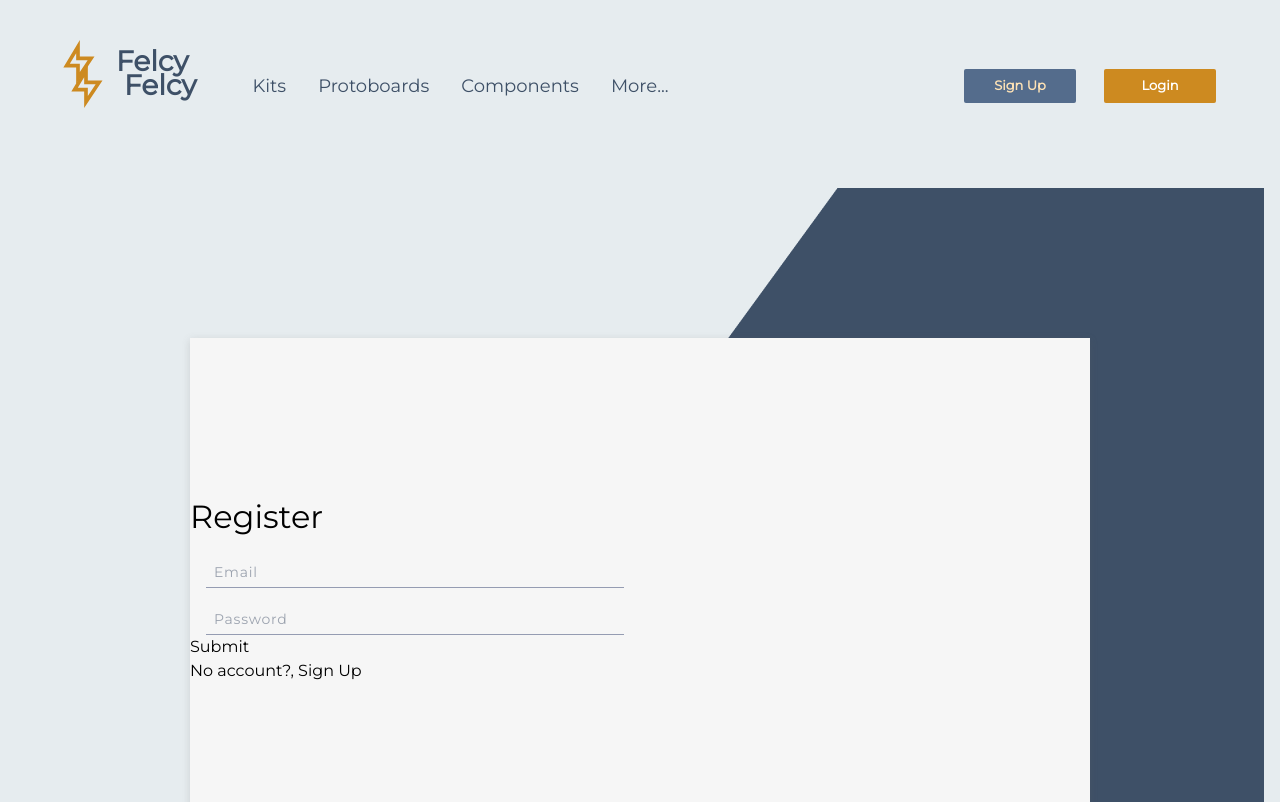
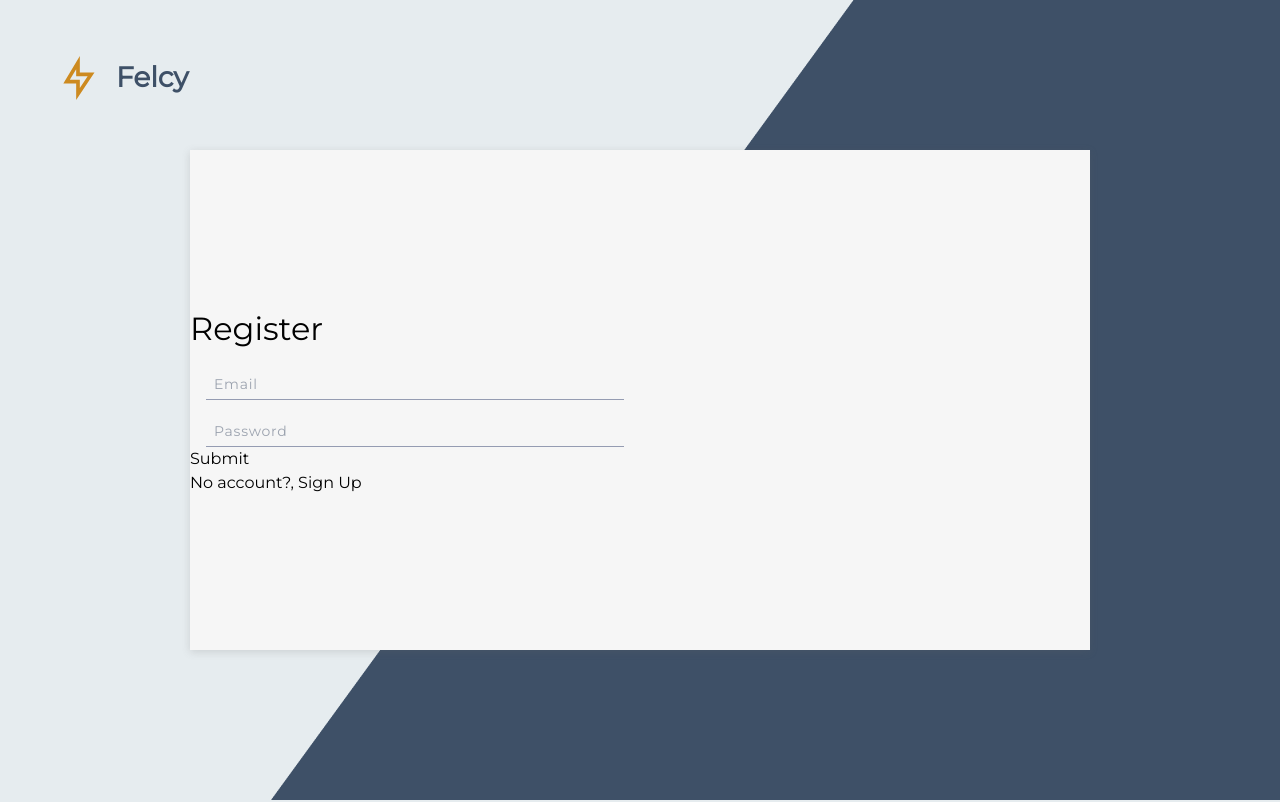
Before and after one commit to edgarmtdev/fixly-front, a Next.js app: page /auth/signup in a window 1280 px wide. Shown: the top 802 px of the page. Built offline with nearby package versions, Linux system fonts and the light colour scheme; no server answers.

Commit message:
feat(layout): add background layout in signup module

```diff
--- a/components/auth/navigation/styled.jsx
+++ b/components/auth/navigation/styled.jsx
@@ -10,6 +10,7 @@ export const Container = styled.nav`
 
 export const NavbarCont = styled.div`
   max-width: 1536px;
+  padding: 1rem;
   @media ${BREAKPOINTS_DEVICES.laptop} {
     display: flex;
     margin-left: auto;
--- a/components/global/navigation/styled.jsx
+++ b/components/global/navigation/styled.jsx
@@ -13,6 +13,6 @@ export const NavbarCont = styled.div`
     margin-right: auto;
     align-items: center;
     justify-content: center;
-    padding: 1.5rem;
+    padding: 1rem;
   }
 `;
--- a/modules/auth/login/styled.jsx
+++ b/modules/auth/login/styled.jsx
@@ -4,7 +4,6 @@ export const Container = styled.div`
   position: relative;
   width: 100vw;
   height: 100vh;
-  /* margin: 3rem 1.25rem; */
   background-color: #f6f6f6;
   pad: 0.5rem;
   box-shadow: rgba(99, 99, 99, 0.2) 0px 2px 8px 0px;
--- a/pages/auth/signup/index.jsx
+++ b/pages/auth/signup/index.jsx
@@ -7,9 +7,11 @@ import useStatusLogged from "../../../hooks/useStatusLogged";
 export default function Signup() {
   const user = useStatusLogged();
   return (
-    <AuthLayout>
+    <React.Fragment>
       <HeadComponent title={"Register | Felcy"} />
       <SignUpModule user={user} />
-    </AuthLayout>
+    </React.Fragment>
   );
 }
+
+Signup.Layout = AuthLayout;
```
